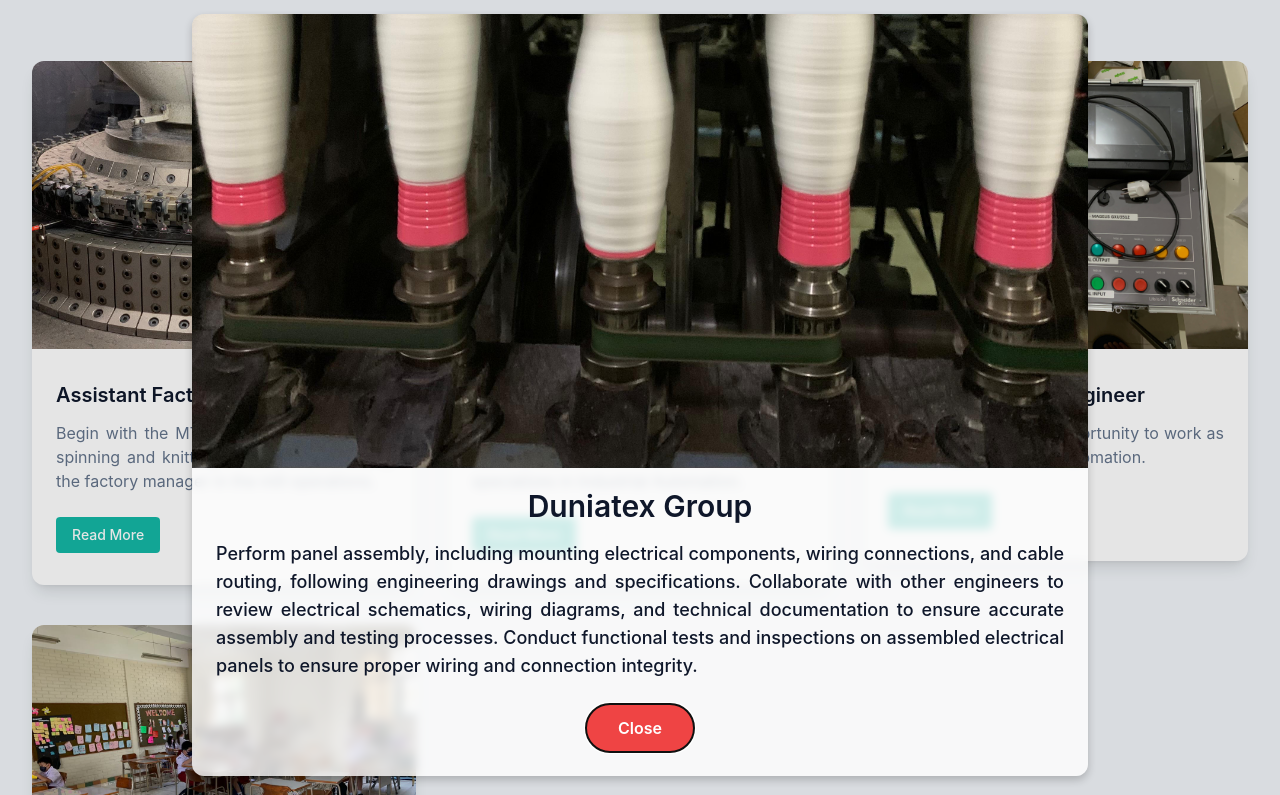
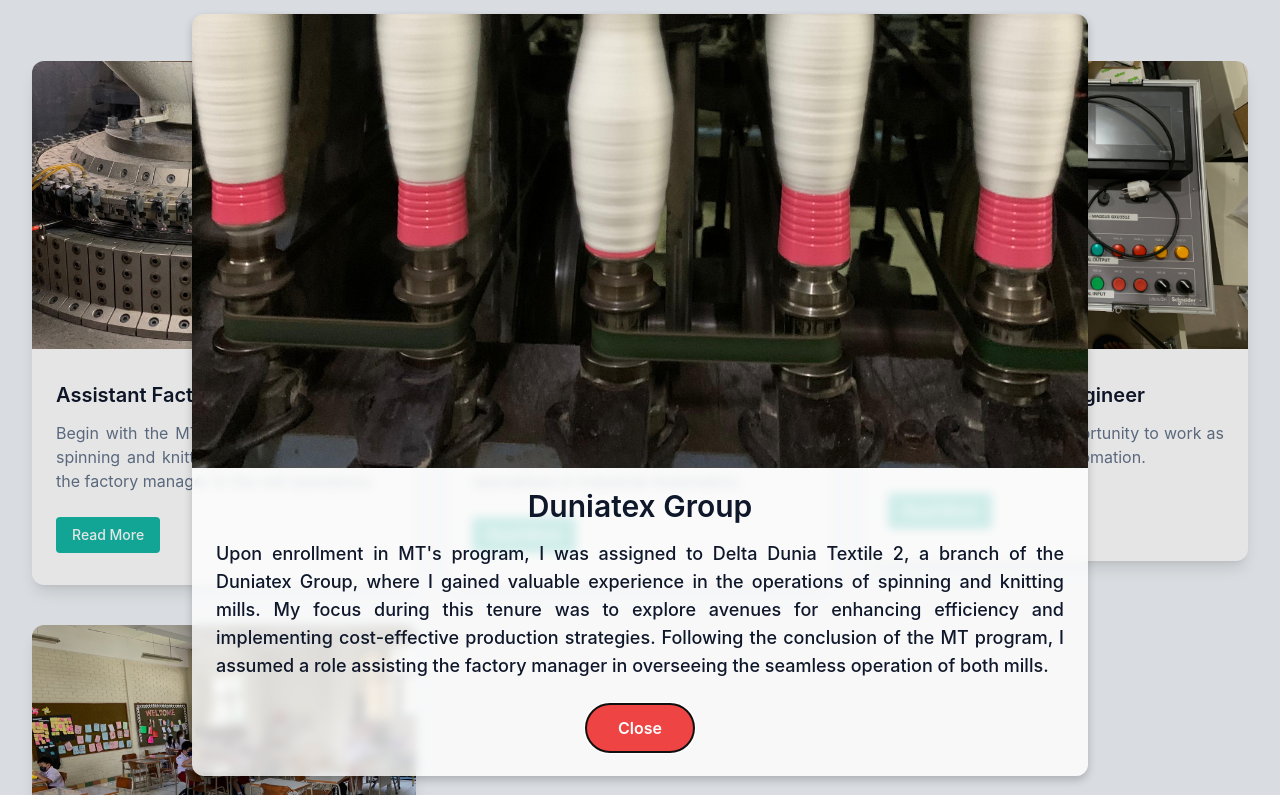
Before and after one commit to ChristianAdriel/first-portofolio, a website: page index.html in a window 1280 px wide. Both pictures are taken after a click on the link "Assistant Factory Manager". Shown: the part 1261-2056 px from the top of the page. Drawn offline with Linux system fonts and the light colour scheme.

Commit message:
Update index.html

```diff
--- a/index.html
+++ b/index.html
@@ -186,9 +186,7 @@
                     <img src="src/image/exp/spinning.jpg" alt="Spinning-img" class="h-auto max-w-full">
                     <h3 class="font-semibold text-dark text-2xl mb-4 pt-5 lg:text-3xl text-center">Duniatex Group</h3>
                     <p class="font-medium text-lg text-justify text-dark mb-6 mx-6">
-                        Perform panel assembly, including mounting electrical components, wiring connections, and cable routing, following engineering drawings and specifications.
-                        Collaborate with other engineers to review electrical schematics, wiring diagrams, and technical documentation to ensure accurate assembly and testing processes.
-                        Conduct functional tests and inspections on assembled electrical panels to ensure proper wiring and connection integrity.</p>
+                        Upon enrollment in MT's program, I was assigned to Delta Dunia Textile 2, a branch of the Duniatex Group, where I gained valuable experience in the operations of spinning and knitting mills. My focus during this tenure was to explore avenues for enhancing efficiency and implementing cost-effective production strategies. Following the conclusion of the MT program, I assumed a role assisting the factory manager in overseeing the seamless operation of both mills.</p>
                         <button id="close4" name="duniatex" type="button" class="text-base font-semibold text-white bg-red-500 py-3 px-8 mb-6 items-center rounded-full hover:shadow-lg hover:opacity-80 transition duration-300 ease-in-out">Close</button>
                 </figure>
          </dialog>
```
